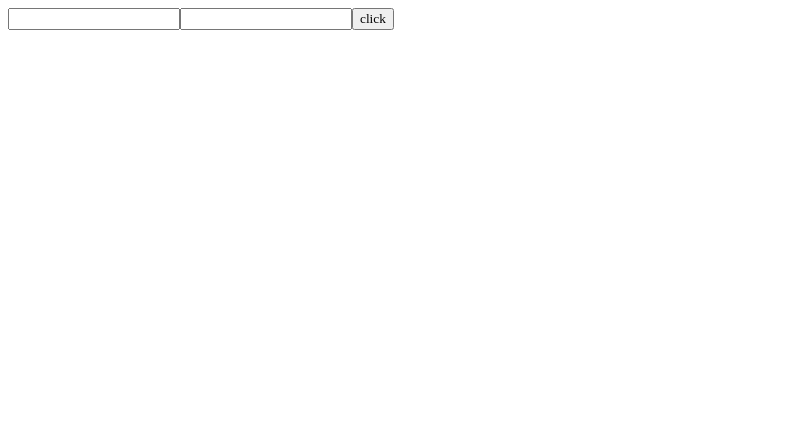
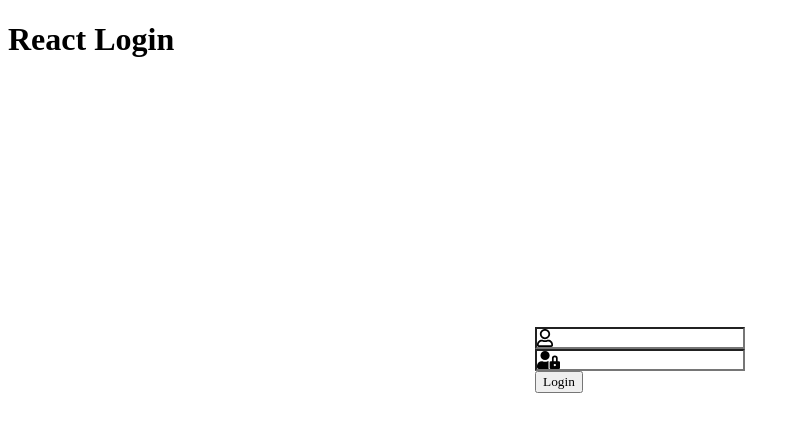
Before and after one commit to dawood6/Login-Page-React, a React (Create React App) app: page / in a window 1280 px wide. Shown: the top 432 px of the page, without its empty margins (0-800 px from the left). Built offline with nearby package versions, Linux system fonts and the light colour scheme; a web font is replaced by a local one.

Commit message:
Some New Changes

```diff
--- a/public/index.html
+++ b/public/index.html
@@ -24,7 +24,7 @@
       work correctly both with client-side routing and a non-root public URL.
       Learn how to configure a non-root public URL by running `npm run build`.
     -->
-    <title>React App</title>
+    <title>Login</title>
   </head>
   <body>
     <noscript>You need to enable JavaScript to run this app.</noscript>
--- a/src/Components/HOC.js
+++ b/src/Components/HOC.js
@@ -1,5 +1,5 @@
 
-import React, {  Component } from "react";
+import React from "react";
 import { Route, Redirect } from 'react-router-dom'
 
 const HigherOrderComponent = ({ component: Component, isLoggedIn, ...rest }) => {
--- /dev/null
+++ b/src/Components/Login.css
@@ -0,0 +1,21 @@
+#main {
+    display: flex;
+    justify-content: center;
+    align-items: center;
+    height: 70vh;
+}
+input {
+    display: block;
+}
+#username {
+    background-color: white;
+    background-image: url(../user.svg);
+    background-repeat: no-repeat;
+    padding-left: 40px;
+}
+#password {
+    background-color: white;
+    background-image: url(../user-lock.svg);
+    background-repeat: no-repeat;
+    padding-left: 40px;
+}
--- a/src/Components/Login.js
+++ b/src/Components/Login.js
@@ -1,4 +1,4 @@
-import React, { Fragment, Component } from "react";
+import React, { Component } from "react";
 import HigherOrderComponent from "./HOC";
 import Home from "./Another-Componenets/Home";
 import About from "./Another-Componenets/About";
@@ -6,6 +6,7 @@ import Contact from "./Another-Componenets/Contact";
 import findStore from "./Another-Componenets/Find-Store";
 import Nav from "./Another-Componenets/Nav";
 import { withRouter } from "react-router-dom";
+import './Login.css'
 class Login extends Component {
   state = {
     username: "",
@@ -24,32 +25,37 @@ class Login extends Component {
     if (username === "dawood6" && password === "dawood123") {
       this.props.loginUser();
       this.props.history.push("/home");
-    } if (username === "" && password === "") {
-      alert("Please Enter Your Username And Password")
-    }
-     else {
+    } else {
       alert("incorrect");
     }
   };
 
   render() {
     return (
-      <Fragment>
+      <div>
+        <h1>React Login</h1>
+      <div id='main'>
+        <form>
         <input
+          id='username'
           type="text"
           className="username"
           value={this.state.username}
           onChange={this.handleChangeUsername}
+          autoComplete='off'
         />
         <input
+          id='password'
           type="password"
           className="password"
           value={this.state.password}
           onChange={this.handleChangePassword}
+          autoComplete='off'
         />
         <button type="submit" onClick={this.onClick}>
-          click
+          Login
         </button>
+        </form>
         {console.log(this.state.password)}
 
         <HigherOrderComponent
@@ -72,7 +78,8 @@ class Login extends Component {
           isLoggedIn={this.state.isLoggedIn}
           component={findStore}
         />
-      </Fragment>
+        </div>
+      </div>
     );
   }
 }
```
Also changed, not shown: src/user-lock.svg (added), src/user.svg (added).
